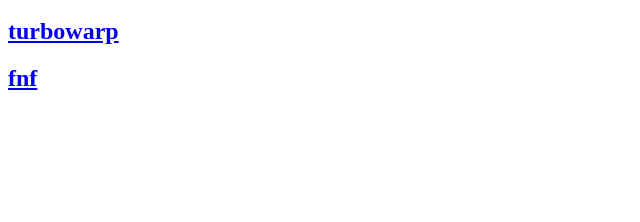
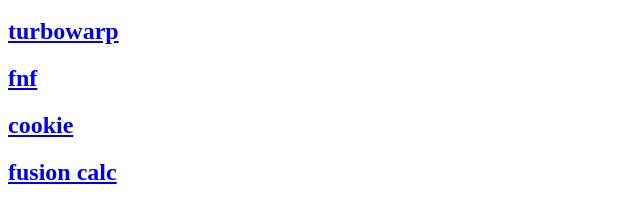
Before and after one commit to thefunnynnufeht/thefunnynnufeht.github.io, a plain HTML site: page index.html in a window 1280 px wide. Shown: the part 48-270 px from the top of the page, without its empty margins (0-640 px from the left). Drawn offline with Linux system fonts and the light colour scheme.

Commit message:
Update index.html

```diff
--- a/index.html
+++ b/index.html
@@ -1,3 +1,5 @@
 <h1>help me</h1>
 <h2><a href="https://thefunnynnufeht.github.io/warp/">turbowarp</a></h2>
 <h2><a href="https://thefunnynnufeht.github.io/fn">fnf</a></h2>
+<h2><a href="https://thefunnynnufeht.github.io/kooc/">cookie</a></h2>
+<h2><a href="https://thefunnynnufeht.github.io/clac/">fusion calc</a></h2>
```
